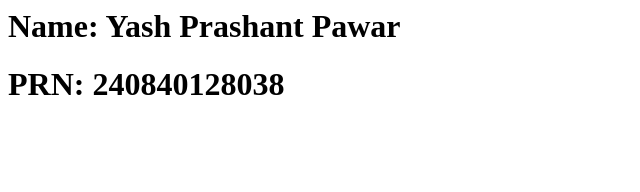
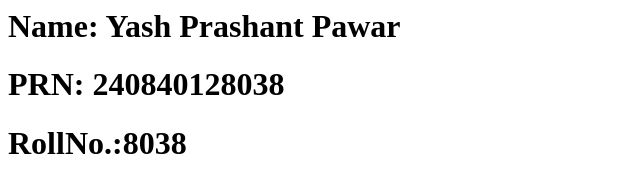
Before and after one commit to Ypp6657/docker-httpd-app, a plain HTML site: page index.html in a window 1280 px wide. Shown: the whole page, without its empty margins (0-640 px from the left). Drawn offline with Linux system fonts and the light colour scheme.

Commit message:
Update index.html

```diff
--- a/index.html
+++ b/index.html
@@ -2,5 +2,6 @@
   <body>
     <h1>Name: Yash Prashant Pawar</h1>
     <h1>PRN: 240840128038</h1>
+    <h1>RollNo.:8038</h1>
   </body>
 </html>
```
